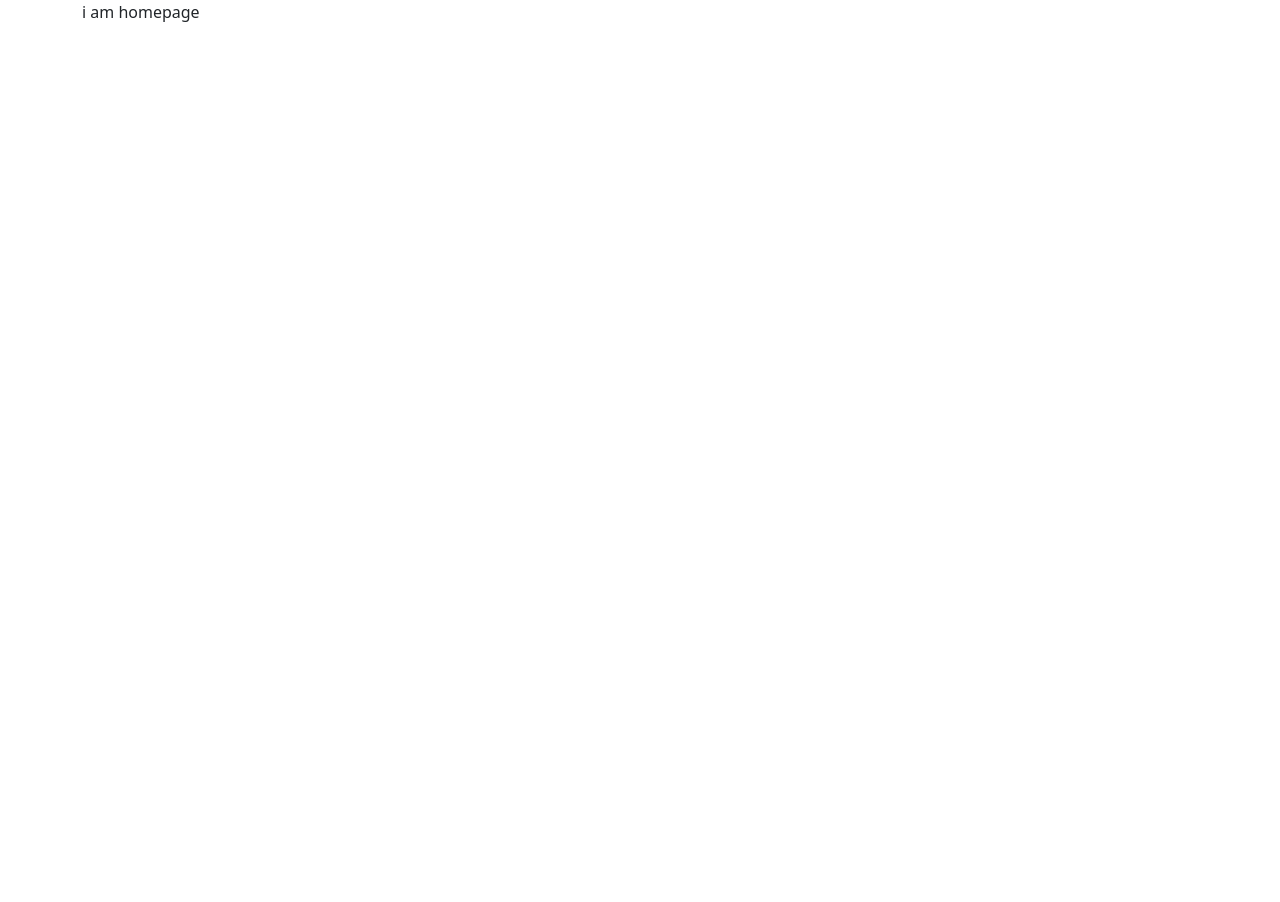
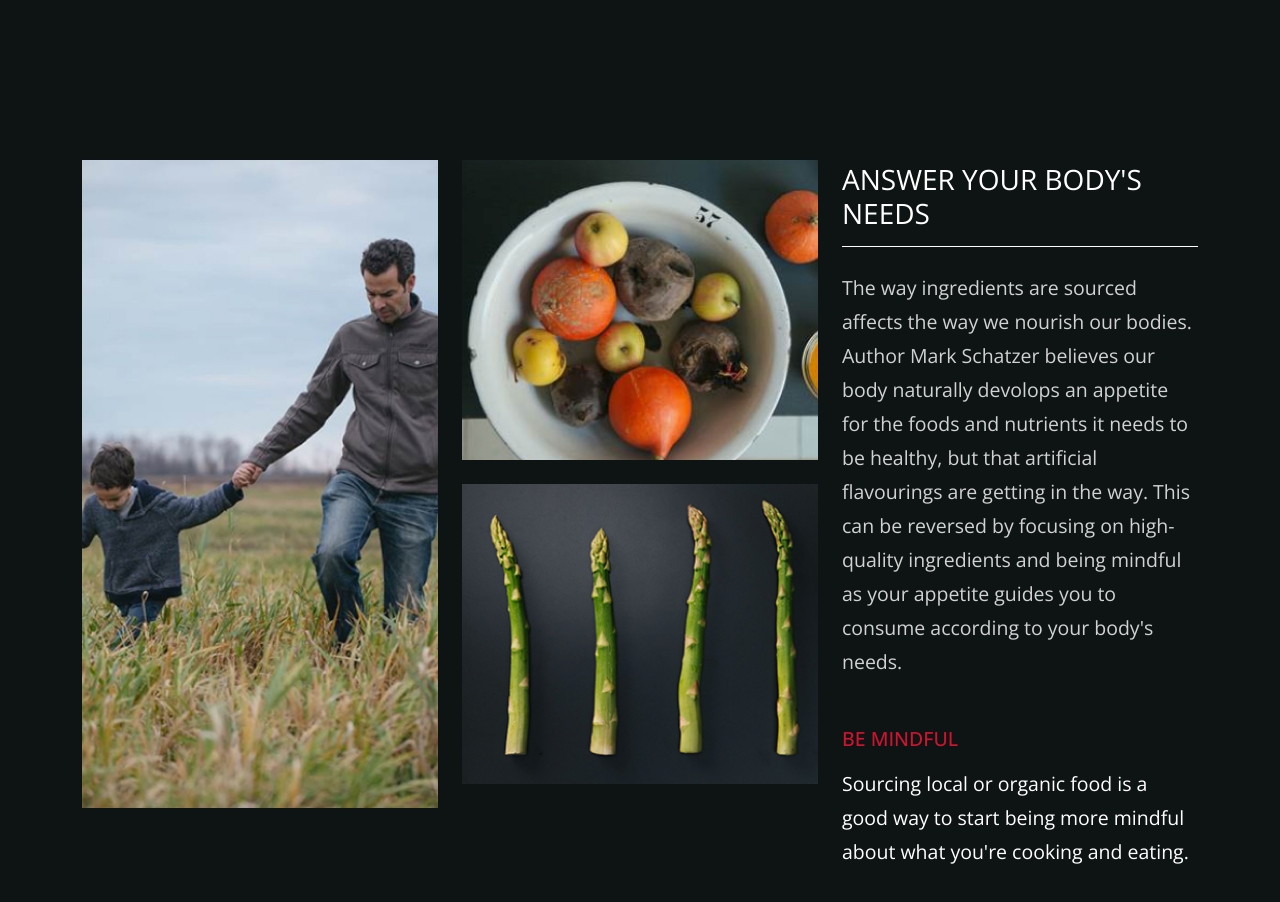
Before and after one commit to iamjbpv/orchard-jbpv, a React (Create React App) app: page / in a window 1280 px wide. Shown: the top 902 px of the page. Before the commit the page ends 800 px from the top, so only its background shows below. Built offline with nearby package versions, Linux system fonts and the light colour scheme.

Commit message:
added Info section component

```diff
--- a/public/index.html
+++ b/public/index.html
@@ -24,7 +24,13 @@
       work correctly both with client-side routing and a non-root public URL.
       Learn how to configure a non-root public URL by running `npm run build`.
     -->
-    <title>React App</title>
+    <title>Orchard Exam</title>
+    <link rel="preconnect" href="https://fonts.googleapis.com" />
+    <link rel="preconnect" href="https://fonts.gstatic.com" crossorigin />
+    <link
+      href="https://fonts.googleapis.com/css2?family=Open+Sans:ital,wght@0,300..800;1,300..800&display=swap"
+      rel="stylesheet"
+    />
   </head>
   <body>
     <noscript>You need to enable JavaScript to run this app.</noscript>
--- a/src/App.scss
+++ b/src/App.scss
@@ -1,7 +1,5 @@
-@import '~bootstrap/scss/bootstrap';
-.page-wrapper {
-  max-width: 1600px;
-  margin: 0 auto;
-  padding-left: 5%;
-  padding-right: 5%;
+@import "~bootstrap/scss/bootstrap";
+
+body {
+  font-family: "Open Sans", sans-serif;
 }
--- a/src/App.tsx
+++ b/src/App.tsx
@@ -2,7 +2,7 @@ import React from "react";
 import logo from "./logo.svg";
 import "./App.scss";
 import { BrowserRouter, Routes, Route } from "react-router-dom";
-import { Homepage } from "./components/Homepage/Homepage";
+import { Homepage } from "./pages/Homepage/Homepage";
 
 function App() {
   return (
--- a/src/components/Homepage/Homepage.tsx
+++ /dev/null
@@ -1,5 +0,0 @@
-import Container from "react-bootstrap/Container";
-
-export const Homepage = () => {
-  return <Container>i am homepage</Container>;
-};
--- /dev/null
+++ b/src/components/InfoSection/InfoSection.scss
@@ -0,0 +1,90 @@
+.info-section {
+  background: #0e1414;
+  padding-top: 160px;
+  padding-bottom: 160px;
+
+  .main-image {
+    img {
+      height: 648px;
+      object-position: top center;
+    }
+  }
+
+  .flex-v-gallery {
+    display: flex;
+    flex-direction: column;
+    align-items: flex-start;
+    width: 100%;
+    height: 624px;
+    gap: 24px;
+
+    div {
+      height: calc(624px / 2);
+
+      img {
+        width: 100%;
+        height: 100%;
+        object-fit: cover;
+      }
+    }
+  }
+  .info-text-container {
+    margin-top: 3px;
+    h3 {
+      color: #ffffff;
+      font-weight: 300;
+    }
+    hr {
+      border-top: 1px solid #ffffff;
+      opacity: 1;
+    }
+    p {
+      color: #d1d2d2;
+      font-size: 19.5px;
+      font-weight: 300;
+      line-height: 34px;
+    }
+    h5 {
+      font-size: 19.5px;
+      color: #cf1430;
+    }
+    strong {
+      color: #ffffff;
+      font-size: 19.5px;
+      line-height: 34px;
+      font-weight: 400;
+    }
+  }
+}
+
+@media (max-width: 991.98px) {
+  .info-section {
+    padding-top: 80px;
+    padding-bottom: 80px;
+
+    .main-image {
+      img {
+        height: 300px;
+      }
+    }
+  }
+}
+
+@media (max-width: 767.98px) {
+}
+
+@media (max-width: 575.98px) {
+  .info-section {
+    padding-top: 60px;
+    padding-bottom: 60px;
+    .main-image {
+      img {
+        height: 300px;
+      }
+    }
+
+    .info-text-container {
+      padding-bottom: 40px;
+    }
+  }
+}
--- /dev/null
+++ b/src/components/InfoSection/InfoSection.tsx
@@ -0,0 +1,60 @@
+import { Col, Row, Image } from "react-bootstrap";
+import Container from "react-bootstrap/Container";
+import Image1 from "../../assets/component-01/Image-01.jpg";
+import Image2 from "../../assets/component-01/Image-02.jpg";
+import Image3 from "../../assets/component-01/Image-03.jpg";
+import "./InfoSection.scss";
+
+export const InfoSection = () => {
+  return (
+    <div className="info-section">
+      <Container>
+        <Row>
+          <Col md={6} lg={8} className="order-2 order-md-1">
+            <Row>
+              <Col
+                md={12}
+                lg={6}
+                className="mb-4 mb-lg-0 main-image"
+              >
+                <Image
+                  src={Image1}
+                  width={"100%"}
+                  style={{ objectFit: "cover" }}
+                />
+              </Col>
+              <Col md={12} lg={6}>
+                <div className="flex-v-gallery">
+                  <div className="w-100">
+                    <Image src={Image2} />
+                  </div>
+                  <div className="w-100">
+                    <Image src={Image3} />
+                  </div>
+                </div>
+              </Col>
+            </Row>
+          </Col>
+          <Col md={6} lg={4} className="order-1 order-md-2 info-text-container">
+            <h3>ANSWER YOUR BODY'S NEEDS</h3>
+            <hr className="mr-2" />
+            <p className="mt-4">
+              The way ingredients are sourced affects the way we nourish our
+              bodies. Author Mark Schatzer believes our body naturally devolops
+              an appetite for the foods and nutrients it needs to be healthy,
+              but that artificial flavourings are getting in the way. This can
+              be reversed by focusing on high-quality ingredients and being
+              mindful as your appetite guides you to consume according to your
+              body's needs.
+            </p>
+            <h5 className="mt-5 mb-3">BE MINDFUL</h5>
+            <strong>
+              Sourcing local or organic food is a good way to start being more
+              mindful about what you're cooking and eating.
+            </strong>
+          </Col>
+        </Row>
+      </Container>
+    </div>
+  );
+};
--- /dev/null
+++ b/src/pages/Homepage/Homepage.tsx
@@ -0,0 +1,10 @@
+import { InfoSection } from "../../components/InfoSection/InfoSection";
+import "./Homepage.scss";
+
+export const Homepage = () => {
+  return (
+    <div className="home-page">
+      <InfoSection />
+    </div>
+  );
+};
```
Also changed, not shown: src/pages/Homepage/Homepage.scss (added).
